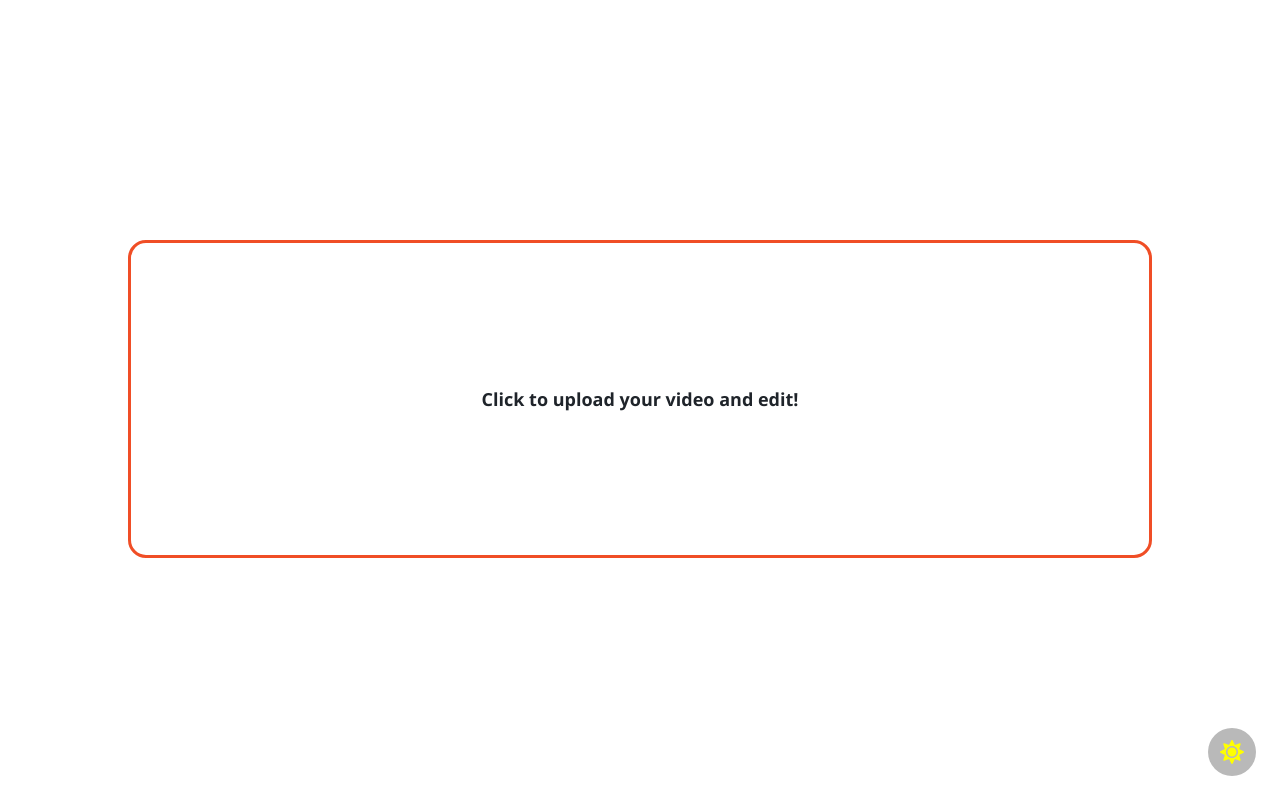
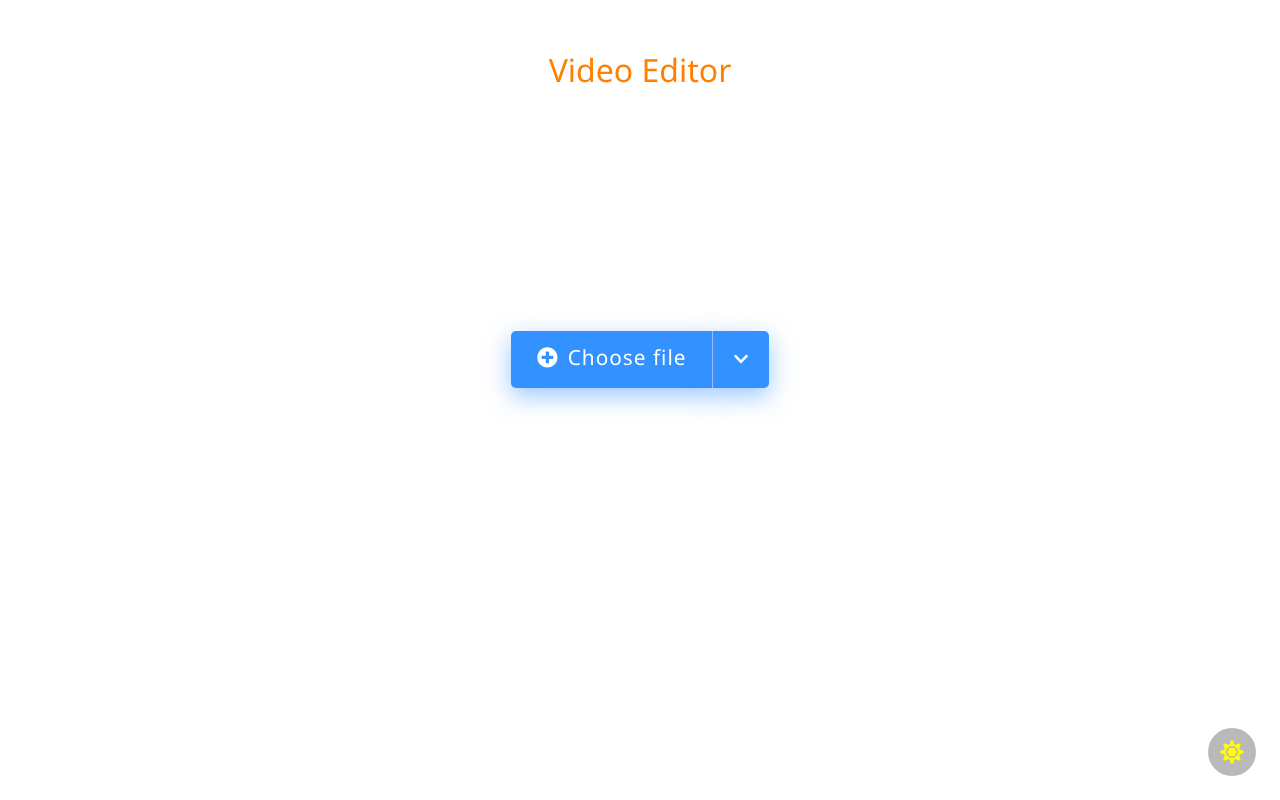
Before and after one commit to msv96/video_editor, a React (Create React App) app: page / in a window 1280 px wide. Built offline with nearby package versions, Linux system fonts and the light colour scheme.

Commit message:
UI changed

```diff
--- a/src/App.js
+++ b/src/App.js
@@ -1,7 +1,12 @@
 import React from "react";
 import VideoEditor from "./VideoEditor";
 import { FontAwesomeIcon } from "@fortawesome/react-fontawesome";
-import { faSun, faMoon } from "@fortawesome/free-solid-svg-icons";
+import {
+	faSun,
+	faMoon,
+	faPlusCircle,
+	faChevronDown,
+} from "@fortawesome/free-solid-svg-icons";
 
 class App extends React.Component {
 	constructor(props) {
@@ -40,22 +45,45 @@ class App extends React.Component {
 	render = () => {
 		return (
 			<div>
+				<div className="head">Video Editor</div>
 				{this.state.isUpload ? (
-					<div className={"wrapper"}>
-						<input
-							onChange={(e) => this.upload_file(e.target.files)}
-							type="file"
-							className="hidden"
-							id="up_file"
-						/>
-						<div
-							className="file-drop"
-							onClick={() =>
-								document.getElementById("up_file").click()
-							}
-						>
-							<div className="file-drop-target">
-								Click to upload your video and edit!
+					<div className="choose">
+						<label htmlFor="up_file" className="file-drop">
+							<input
+								onChange={(e) =>
+									this.upload_file(e.target.files)
+								}
+								type="file"
+								id="up_file"
+								accept=".3gp,.flv,.mp4,.avi,.mkv,.vob"
+							/>
+							<FontAwesomeIcon icon={faPlusCircle} id="plus" />
+							Choose file
+						</label>
+						<div className="dropDownMenu">
+							<button type="submit" className="dropBtn">
+								<FontAwesomeIcon
+									icon={faChevronDown}
+									id="down"
+								/>
+							</button>
+							<div className="dropMenus">
+								<div className="menus">
+									<img
+										src="./drive.svg"
+										alt="drive"
+										className="img"
+									/>
+									<span className="span">Google Drive</span>
+								</div>
+								<div className="menus">
+									<img
+										src="./dropbox.svg"
+										alt="drive"
+										className="img"
+									/>
+									<span className="span">Dropbox</span>
+								</div>
 							</div>
 						</div>
 					</div>
@@ -63,6 +91,7 @@ class App extends React.Component {
 					<VideoEditor
 						videoUrl={this.state.videoUrl}
 						video_file={this.state.video_file}
+						darkMode={this.state.isDarkMode}
 					/>
 				)}
 				<div className={"theme_toggler"} onClick={this.toggleThemes}>
--- a/src/index.css
+++ b/src/index.css
@@ -2,24 +2,89 @@ body {
 	font-family: "Segoe UI", Tahoma, Geneva, Verdana, sans-serif;
 	transition: background-color 0.3s ease, color 0.3s ease;
 	margin: 0%;
+	box-sizing: border-box;
+}
+.head {
+  text-align: center;
+  color: hsl(30, 100%, 50%);
+  font-size: 2rem;
+  margin: 3rem 0px 0px 0px;
+}
+.choose {
+	padding-top: 30vh;
+	display: flex;
+	justify-content: center;
 }
 .file-drop {
-	width: 80%;
-  margin: 15rem auto;
-	height: fit-content;
-	font-weight: bold;
-	font-size: large;
+	padding: 1rem 1.6rem;
+	font-size: 1.3rem;
+	color: white;
+	background-color: hsl(212, 100%, 60%);
+	border-radius: 5px 0px 0px 5px;
+	cursor: pointer;
+	line-height: 15px;
+  border: none;
+  letter-spacing: 1px;
+  box-shadow: 0px 8px 24px 0px hsla(212, 100%, 60%, 0.5);
 }
-.file-drop > .file-drop-target {
-	transition: border-color 0.3s ease;
-	border: 0.2em solid #f04e26;
-	border-radius: 1em;
-	text-align: center;
-	padding: 8em 0em;
+#plus {
+	padding: 0px 10px 0px 0px;
+}
+input[type="file"] {
+	display: none;
+}
+.dropBtn {
+  border: none;
+  border-left: 1px solid hsl(220, 100%, 80%);
   cursor: pointer;
+	background-color: hsl(212, 100%, 60%);
+	border-radius: 0px 5px 5px 0px;
+  padding: 1rem 1.3rem;
+  height: 57px;
+  box-shadow: 0px 8px 24px 0px hsla(212, 100%, 60%, 0.5);
 }
-.hidden {
+#down {
+  color: white;
+  font-size: 1rem;
+}
+.file-drop:hover, .dropBtn:hover {
+	background-color: hsl(212, 100%, 55%);
+}
+.dropMenus {
+  position: absolute;
   display: none;
+}
+.dropDownMenu:hover .dropMenus {
+  display: block;
+  width: 0px;
+}
+.menus {
+  min-width: 250px;
+  position: relative;
+  top: 0;
+  left: -193px;
+  padding: 15px 0px;
+  background-color: hsl(0, 0%, 100%);
+  vertical-align: baseline;
+  cursor: pointer;
+  box-shadow: 0px 5px 5px 0px hsla(0, 0%, 50%, 0.5);
+  z-index: 10;
+}
+.menus:first-child {
+  border-radius: 5px 5px 0px 0px;
+}
+.menus:last-child {
+  border-radius: 0px 0px 5px 5px;
+}
+.menus:hover {
+  background-color: hsl(0, 0%, 95%);
+}
+.img {
+  width: 20px;
+  padding: 0px 15px 0px 50px;
+}
+.span {
+  font-size: 1.1rem;
 }
 .toolBar {
 	padding: 1em;
@@ -45,20 +110,22 @@ body {
 	right: 1em;
 	cursor: pointer;
 	transition: background-color 0.2s ease;
-	-webkit-touch-callout: none; /* iOS Safari */
-	-webkit-user-select: none; /* Safari */
-	-khtml-user-select: none; /* Konqueror HTML */
-	-moz-user-select: none; /* Old versions of Firefox */
-	-ms-user-select: none; /* Internet Explorer/Edge */
-	user-select: none; /* Non-prefixed version, currently supported by Chrome, Edge, Opera and Firefox */
+	-webkit-touch-callout: none;
+	-webkit-user-select: none;
+	-khtml-user-select: none;
+	-moz-user-select: none;
+	-ms-user-select: none;
+	user-select: none;
 }
 .toggle:hover {
 	transition: background-color 0.2s ease;
 	background-color: rgb(146, 146, 146);
 }
 .wrapper {
-	width: auto;
-	margin: 0% auto;
+	display: flex;
+	justify-content: center;
+	padding: 20vh 5vw 30px 5vw;
+  gap: 25px;
 	-webkit-touch-callout: none;
 	-webkit-user-select: none;
 	-khtml-user-select: none;
@@ -68,18 +135,32 @@ body {
 	text-align: center;
 }
 .video {
-  margin: auto;
+	margin: 0 auto;
 }
 .mainControls {
-  width: 70%;
+	width: 50%;
+  padding: 2rem;
 	margin: 0% auto;
+  background-color: hsl(0, 0%, 95%);
+  border-radius: 5px;
+	transition: background-color 0.2s ease;
+  min-width: 700px;
+}
+.mainControlsDark {
+	width: 50%;
+  padding: 2rem;
+	margin: 0% auto;
+  background-color: hsl(0, 0%, 25%);
+  border-radius: 5px;
+  transition: background-color 0.2s ease;
+  min-width: 700px;
 }
 .playback {
 	position: relative;
 	margin: 2rem 24px;
 	height: 10px;
 	background: #2f3b44;
-	border-radius: 1em;
+  border-radius: 50px;
 }
 .playback .seekable {
 	position: absolute;
@@ -87,8 +168,9 @@ body {
 	bottom: 0;
 	left: 0;
 	right: 0;
-	background: rgb(240, 240, 240);
+	background: hsl(0, 0%, 80%);
 	cursor: pointer;
+  border-radius: 50px;
 }
 .playback .grabber {
 	position: absolute;
@@ -115,13 +197,14 @@ body {
 	transform: scaleY(1.4);
 }
 .playback .progress {
-	background: blue;
+	background-color: blueviolet;
 	position: absolute;
 	left: 0;
 	top: 0;
 	bottom: 0;
 	cursor: pointer;
 	pointer-events: none;
+  border-radius: 50px;
 }
 .controls {
 	display: flex;
@@ -130,30 +213,27 @@ body {
 	justify-content: space-between;
 	text-align: center;
 }
-.controls .player-controls button {
-	width: 35px;
-}
 .controls .player-controls .play-control {
-	background: white;
-	border: 1px solid black;
+	background: hsl(40, 100%, 50%);
+	border: none;
 	color: black;
-	padding: 0.5rem;
+	padding: 0.5rem 2rem;
 	border-radius: 5px;
 	cursor: pointer;
 }
 .controls .player-controls .play-control:hover {
-	background: lightgrey;
+	background: hsl(40, 90%, 50%);
 }
 .controls .settings-control {
-	background: white;
-	border: 1px solid black;
+	background: hsl(40, 100%, 50%);
+	border: none;
 	color: black;
-	padding: 0.5rem;
+	padding: 0.5rem 2rem;
 	border-radius: 5px;
 	cursor: pointer;
 }
 .controls .settings-control:hover {
-	background: lightgrey;
+	background: hsl(40, 90%, 50%);
 }
 .controls .trim-control {
 	background: #0072cf;
@@ -207,3 +287,9 @@ hr {
 	cursor: move;
 	z-index: 2;
 }
+@media (max-width: 1400px) {
+	.wrapper {
+		flex-direction: column;
+    gap: 25px;
+	}
+}
```
Also changed, not shown: src/VideoEditor.js (+73 -73 lines), public/drive.svg (added), public/dropbox.svg (added). Lines whose indentation alone changed are shown as unchanged.
